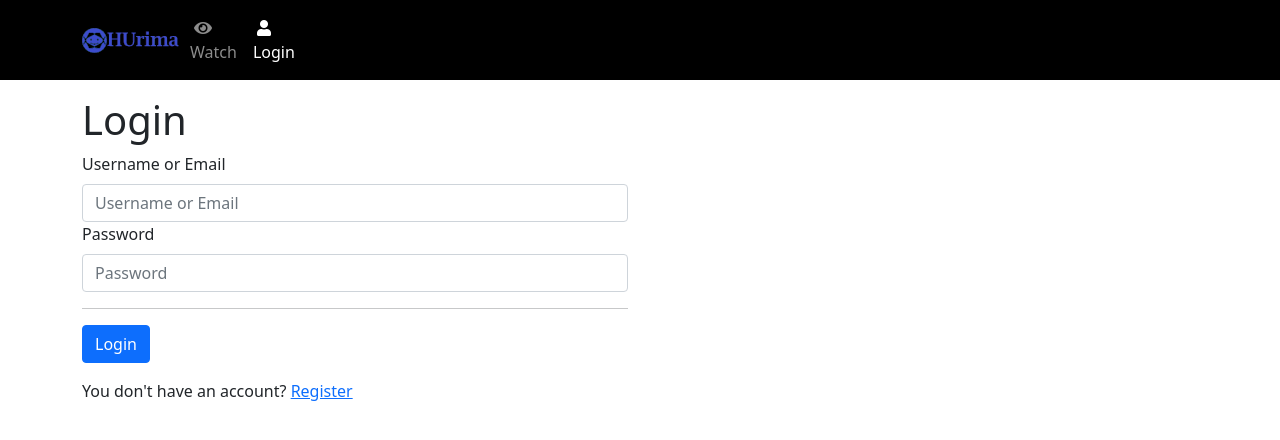
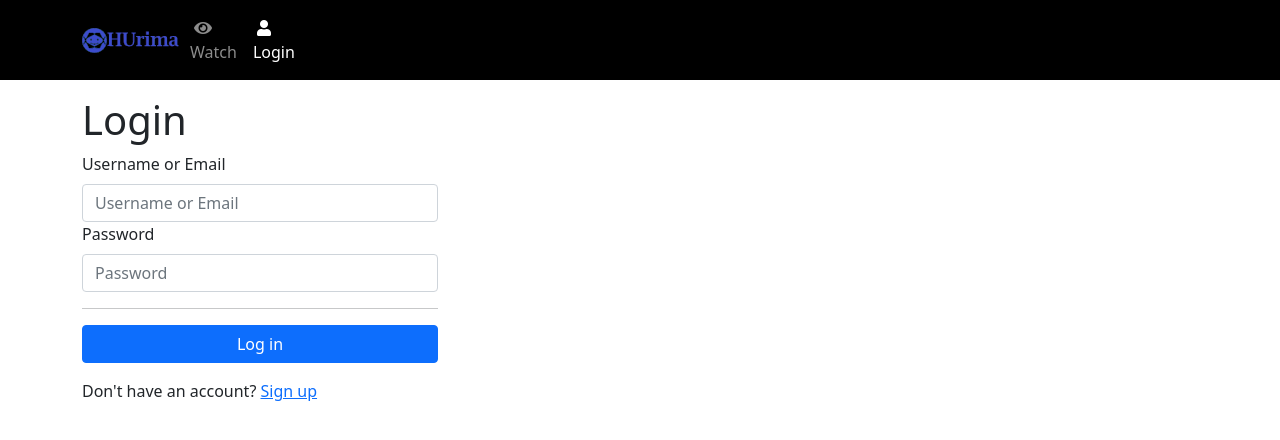
Before and after one commit to sowtak/hurima-frontend, a React (Create React App) app in the folder frontend/: page /login in a window 1280 px wide. Shown: the top 440 px of the page. Built offline with nearby package versions, Linux system fonts and the light colour scheme; a small style sheet from the web is missing.

Commit message:
[Frontend]: Modify Form UI

```diff
--- a/frontend/src/pages/Login/Login.tsx
+++ b/frontend/src/pages/Login/Login.tsx
@@ -47,7 +47,7 @@ export const Login: FC = () => {
     <div>
       <Container>
         <Row>
-          <Col xs={12} md={6}>
+          <Col xs={12} md={4}>
             <h1>Login</h1>
             {error && <Message variant='alert alert-danger'>{JSON.stringify(error)}</Message>}
             {success && <Message variant='alert alert-success'>{JSON.stringify(success)}</Message>}
@@ -72,20 +72,26 @@ export const Login: FC = () => {
                 />
               </FormGroup>
               <hr/>
-              <Button type='submit' variant='primary'>
-                Login
-              </Button>
+
+              <div className='d-grid gap-2'>
+                <Button type='submit' variant='primary'>
+                  Log in
+                </Button>
+              </div>
             </Form>
 
             <Row className='py-3'>
               <Col>
-                You don't have an account? <Link to="/registration">Register</Link>
+                Don't have an account? <Link to="/registration">Sign up</Link>
               </Col>
             </Row>
           </Col>
         </Row>
       </Container>
-      {loading && <FullPageLoader/>}
+      {
+        loading && <FullPageLoader/>
+      }
     </div>
-  );
+  )
+    ;
 };
--- a/frontend/src/pages/Registration/Registration.tsx
+++ b/frontend/src/pages/Registration/Registration.tsx
@@ -49,7 +49,7 @@ export const Registration: FC = () => {
     <div>
       <Container>
         <Row>
-          <Col xs={12} md={6}>
+          <Col xs={12} md={4}>
             <h1>User Registration</h1>
             {message && <Message variant='danger'>{message}</Message>}
             {error && <Message variant='danger'>{JSON.stringify(error)}</Message>}
@@ -100,9 +100,12 @@ export const Registration: FC = () => {
 
               <Form.Group controlId='email'/>
               <hr/>
-              <Button type='submit' variant='primary'>
-                Sign up
-              </Button>
+
+              <div className='d-grid gap-2'>
+                <Button type='submit' variant='primary'>
+                  Sign up
+                </Button>
+              </div>
             </Form>
 
             <Row className='py-3'>
```
